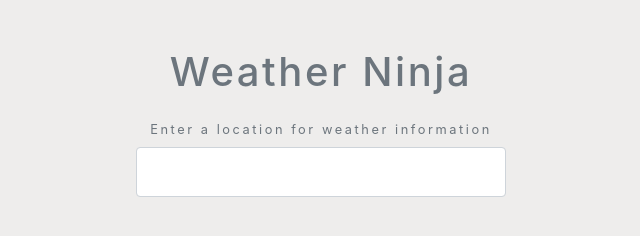
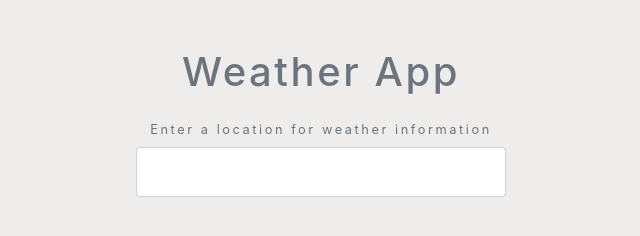
Before and after one commit to Kyril73/Project_Weather_App, a plain HTML site: page index.html in a window 1280 px wide. Shown: the whole page, without its empty margins (319-959 px from the left). Drawn offline with nearby package versions, Linux system fonts and the light colour scheme.

Commit message:
Change to Weather app

```diff
--- a/index.html
+++ b/index.html
@@ -5,13 +5,13 @@
   <meta http-equiv="X-UA-Compatible" content="ie=edge">
   <link rel="stylesheet" href="https://stackpath.bootstrapcdn.com/bootstrap/4.3.1/css/bootstrap.min.css" integrity="sha384-ggOyR0iXCbMQv3Xipma34MD+dH/1fQ784/j6cY/iJTQUOhcWr7x9JvoRxT2MZw1T" crossorigin="anonymous">
   <link rel="stylesheet" href="style.css">
-  <title>Ninja Weather</title>
+  <title> Weather App</title>
 </head>
 <body>
 
     <div class="container my-5 mx-auto">
 
-        <h1 class="text-muted text-center my-4">Weather Ninja</h1>
+        <h1 class="text-muted text-center my-4">Weather App</h1>
 
         <form class="change-location my-4 text-center text-muted">
           <label for="city">Enter a location for weather information</label>
```
